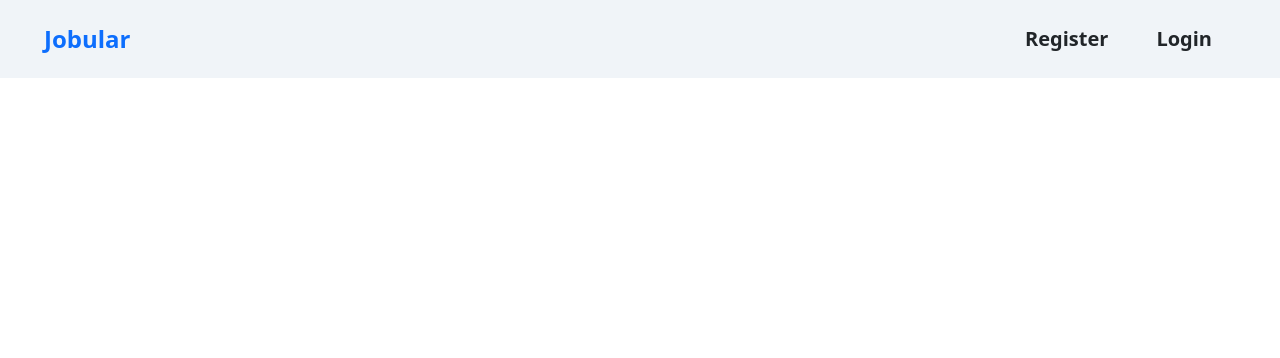
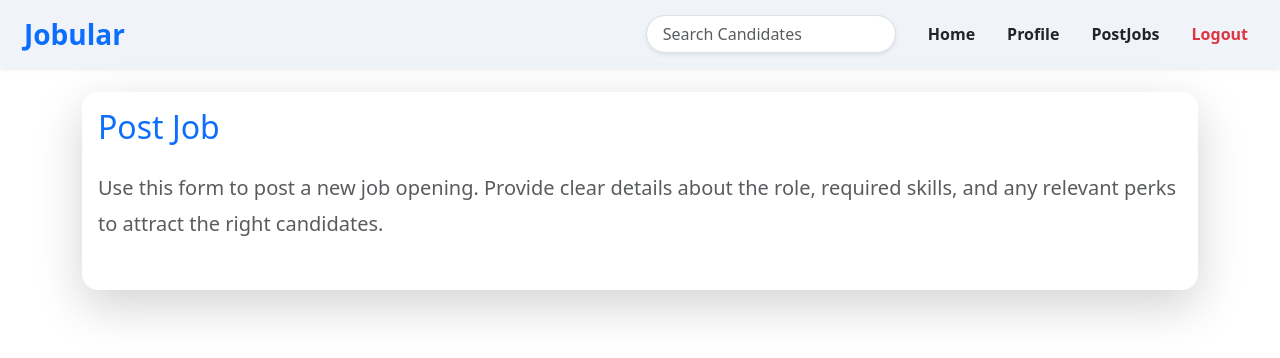
Before and after one commit to PoojaKhutwad270/Jobular_Job_Portal, a React (Vite) app in the folder Front_End/React/vite-project/: page /RecruiterDashboard in a window 1280 px wide. Shown: the top 358 px of the page. Built offline with nearby package versions, Linux system fonts and the light colour scheme.

Commit message:
creating recruiter dashboard

```diff
--- a/Front_End/React/vite-project/src/App.jsx
+++ b/Front_End/React/vite-project/src/App.jsx
@@ -4,14 +4,18 @@ import RegistrationComponent from "./components/RegistrationComponent";
 import LoginComponent from "./components/LoginComponent";
 import Seeker from "./components/Seeker";
 import SeekerProfile from "./components/SeekerProfile";
-import Logout from "./components/logout";
+
 import SeekerNavbarLayout from "./SeekerLayout";
+import Logout from "./components/Logout";
+import RecruiterNavbarLayout from "./RecruiterLayout";
+import Recruiter from "./components/RecruiterDashboard/Recruiter";
+import PostJob from "./components/RecruiterDashboard/PostJob";
 
 const AppContent = () => {
   const location = useLocation();
 
 
-const hideNav = ["/seeker", "/SeekerProfile"].some((path) =>
+const hideNav = ["/seeker", "/SeekerProfile","/Recruiter","/PostJob"].some((path) =>
   location.pathname.startsWith(path)
 );
  return (
@@ -48,12 +52,19 @@ const hideNav = ["/seeker", "/SeekerProfile"].some((path) =>
   <Route path="/register" element={<RegistrationComponent />} />
   <Route path="/login" element={<LoginComponent />} />
 
+
   {/* Seeker Layout with nested routes */}
   <Route path="/seeker" element={<SeekerNavbarLayout />}>
     <Route index element={<Seeker />} />
     <Route path="profile" element={<SeekerProfile />} />
     <Route path="logout" element={<Logout />} />
     <Route path="jobs" element={<div>Jobs Page</div>} />
+  </Route>
+
+  {/*Recruiter Dashboard routes*/}
+    <Route path="/RecruiterDashboard" element={<RecruiterNavbarLayout/>}>
+    <Route index element={<PostJob/>} />
+    <Route path="Recruiter" element={<PostJob />} />
   </Route>
 </Routes>
     </div>
--- /dev/null
+++ b/Front_End/React/vite-project/src/RecruiterLayout.jsx
@@ -0,0 +1,34 @@
+import React from "react";
+import { Link, Outlet } from "react-router-dom"; // ✅ Include Outlet
+
+const RecruiterNavbarLayout = () => {
+  return (
+    <>
+      <nav className="navbar navbar-expand-lg shadow-sm" style={{ backgroundColor: "#f0f4f8" }}>
+        <div className="container-fluid px-4">
+          <span className="navbar-brand fw-bold fs-3 text-primary">Jobular</span>
+          <form className="d-flex ms-auto me-4">
+            <input
+              className="form-control rounded-pill px-3 shadow-sm"
+              type="search"
+              placeholder="Search Candidates"
+              aria-label="Search"
+              style={{ width: '250px' }}
+            />
+          </form>
+          <div className="navbar-nav d-flex align-items-center gap-3">
+            <Link className="nav-link fw-semibold text-dark" to="/RecruiterDashboard/Recruiter">Home</Link>
+            <Link className="nav-link fw-semibold text-dark" to="/recruiter/profile">Profile</Link>
+            <Link className="nav-link fw-semibold text-dark" to="/recruiterDashboard/PostJobs">PostJobs</Link>
+            <Link className="nav-link fw-semibold text-danger" to="/recruiterSSSS/logout">Logout</Link>
+          </div>
+        </div>
+      </nav>
+
+      {/* 👇 This renders nested routes like <Seeker /> */}
+      <Outlet />
+    </>
+  );
+};
+
+export default RecruiterNavbarLayout;
--- a/Front_End/React/vite-project/src/components/LoginComponent.jsx
+++ b/Front_End/React/vite-project/src/components/LoginComponent.jsx
@@ -42,6 +42,9 @@ const LoginComponent = () => {
 
   if (roleId === 2) {
     navigate("/seeker");
+  }
+  else if(roleId===3){
+    navigate("/RecruiterDashboard")
   }
   else{
     alert("Invalid user")
--- /dev/null
+++ b/Front_End/React/vite-project/src/components/RecruiterDashboard/PostJob.jsx
@@ -0,0 +1,24 @@
+import { Link } from 'react-router-dom';
+import { useSelector } from 'react-redux';
+
+const PostJob = () => {
+    const loggedInUser = useSelector((store) => store.loggedInUser);
+
+    return (
+        <div>
+            {/* Welcome Card */}
+            <div className="container mt-4">
+                <div className="card shadow-lg p-3 rounded-4 border-0">
+                    <h2 className="text-primary mb-3 text-base">Post Job </h2>
+                    <p className="fs-5 text-muted" style={{ lineHeight: '1.8' }}>
+                        <p className="text-xxs text-gray-600 mt-2">
+                            Use this form to post a new job opening. Provide clear details about the role, required skills, and any relevant perks to attract the right candidates.
+                        </p>
+                    </p>
+                </div>
+            </div>
+        </div>
+    );
+};
+
+export default PostJob;
--- /dev/null
+++ b/Front_End/React/vite-project/src/components/RecruiterDashboard/Recruiter.jsx
@@ -0,0 +1,22 @@
+import { Link } from 'react-router-dom';
+import { useSelector } from 'react-redux';
+
+const Recruiter = () => {
+  const loggedInUser = useSelector((store) => store.loggedInUser);
+
+  return (
+    <div>
+        {/* Welcome Card */}
+      <div className="container mt-5">
+        <div className="card shadow-lg p-5 rounded-4 border-0">
+          <h2 className="text-primary mb-3">Welcome, {loggedInUser?.uname || 'User'}!</h2>
+          <p className="fs-5 text-muted" style={{ lineHeight: '1.8' }}>
+            hellooo
+          </p>
+        </div>
+      </div>
+    </div>
+    );
+};
+
+export default Recruiter;
```
Also changed, not shown: 1 other file (tests, documents, lock files or other folders).
